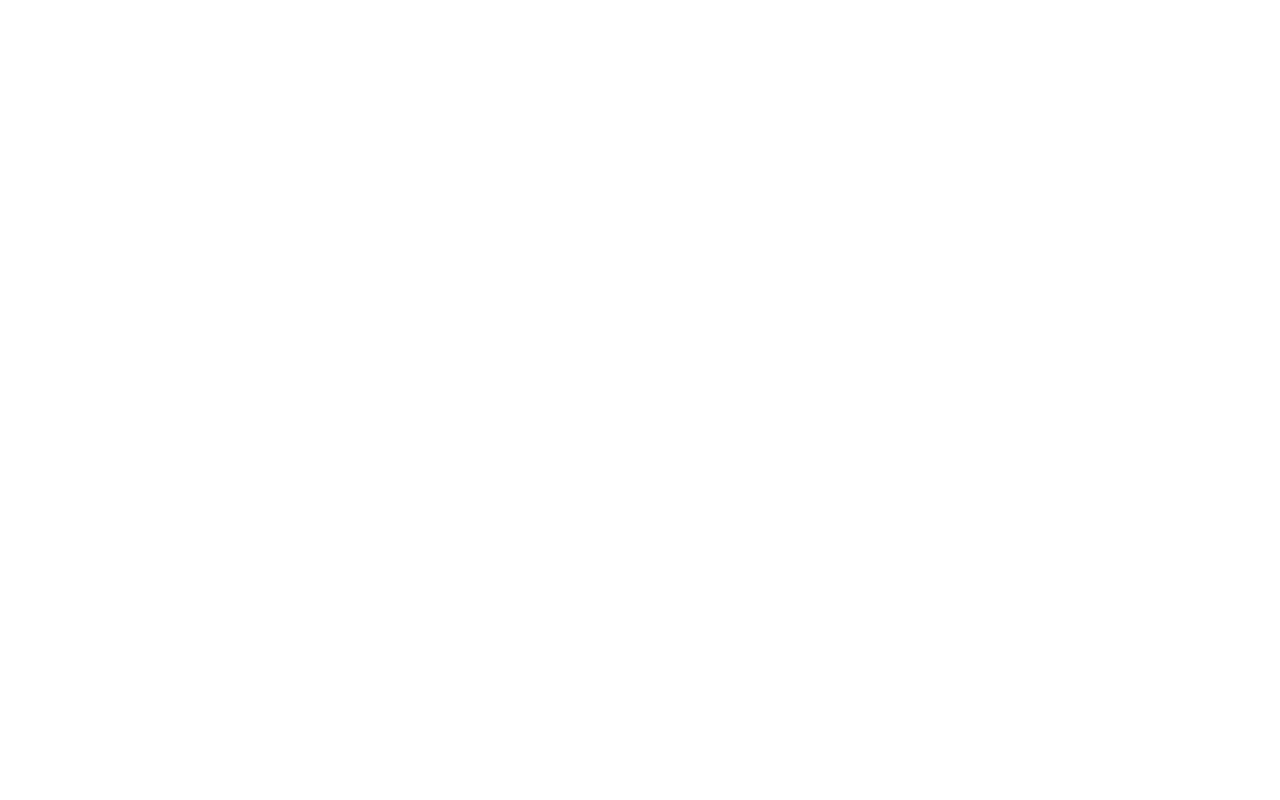
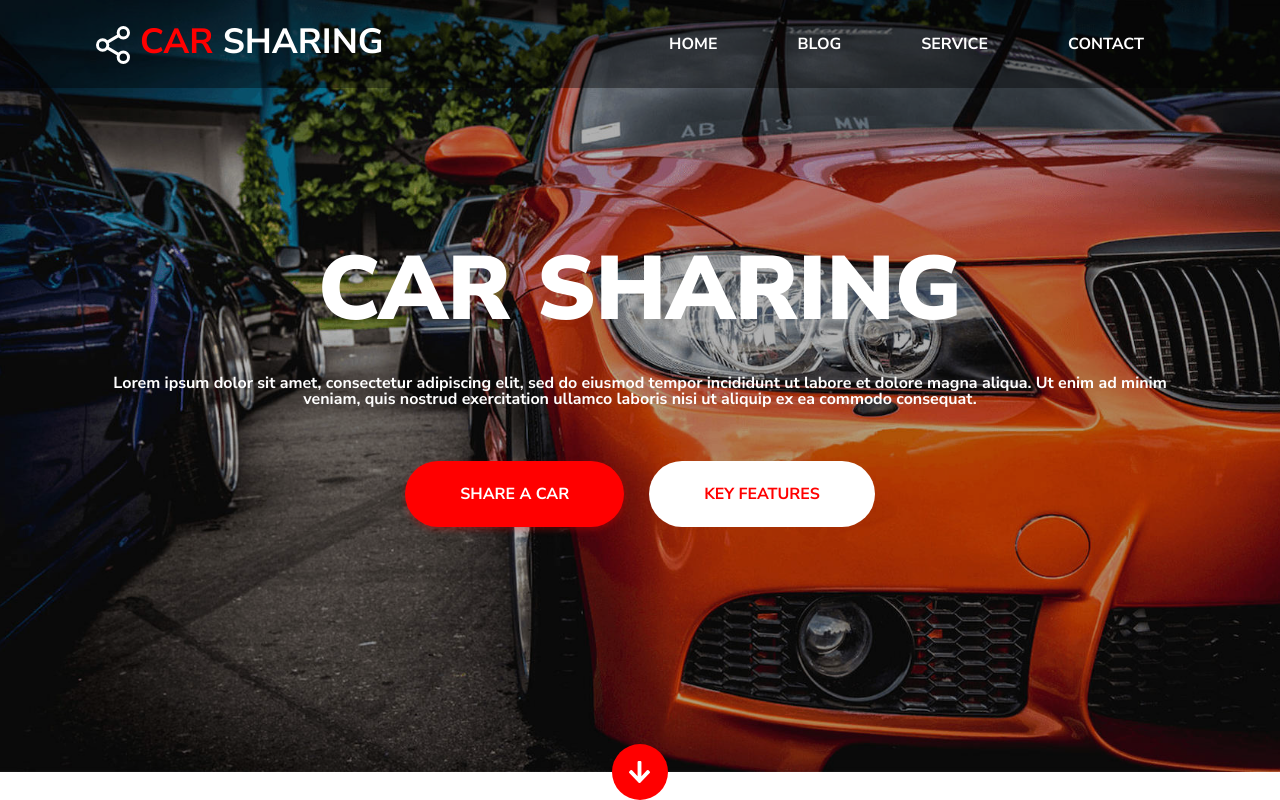
Before and after one commit to Mefioo9/car-sharing, a plain HTML site: page index.html in a window 1280 px wide. Drawn offline with Linux system fonts and the light colour scheme.

Commit message:
Header + banner

```diff
--- a/css/style.css
+++ b/css/style.css
@@ -0,0 +1,142 @@
+* {
+  box-sizing: border-box;
+}
+
+.container {
+  margin: 0 auto;
+  width: 1088px;
+}
+
+.btn {
+  background: #FF0000 0% 0% no-repeat padding-box;
+  box-shadow: 0px 3px 6px #FF00004D;
+  border-radius: 40px;
+  text-align: center;
+  text-decoration: none;
+  text-transform: uppercase;
+  font: normal normal bold 16px/22px Nunito Sans;
+  letter-spacing: 0px;
+  color: #FFFFFF;
+  padding: 10px 30px;
+}
+
+.btn-big {
+  padding: 22px 55px;
+}
+
+.btn-inverted {
+  background: #FFFFFF 0% 0% no-repeat padding-box;
+  box-shadow: none;
+  color: #FF0000;
+}
+
+body {
+  font-family: 'Nunito Sans', sans-serif;
+}
+
+.page-header {
+  text-transform: uppercase;
+  background: #00000066 0% 0% no-repeat padding-box;
+  /* border: 2px solid #FFFFFF33; */
+  height: 88px;
+  position: absolute;
+  top: 0;
+  left: 0;
+  right: 0;
+  z-index: 1;
+}
+
+.page-header .container {
+  height: 100%;
+  display: flex;
+  justify-content: space-between;
+  align-items: center;
+}
+
+.page-header a {
+  color: white;
+  text-decoration: none;
+}
+
+.page-header .page-logo{
+  font-size: 35px;
+  font-weight: bold;
+}
+
+.page-header .page-logo span.accent {
+  color: red;
+}
+
+.page-nav-list {
+  display: flex;
+  font-size: 16px;
+  font-weight: bold;
+}
+
+.page-nav-list a {
+  padding: 33px 40px;
+}
+
+.page-nav-list a:hover {
+  background: #FFFFFF33 0% 0% no-repeat padding-box;
+}
+
+.banner {
+  height: calc(100vh - 28px);
+  background-image: url(../images/Image.jpg);
+  background-size: cover;
+  background-position: center;
+  color: #fff;
+}
+
+.banner .dark-overlay {
+  position: absolute;
+  top: 0;
+  bottom: 28px;
+  left: 0;
+  right: 0;
+  background-color: rgba(0, 0, 0, 0.3);
+}
+
+.banner .container {
+  height: 100%;
+  display: flex;
+  justify-content: center;
+  align-items: center;
+  flex-direction: column;
+}
+
+.banner-title {
+  font-weight: 900;
+  font-size: 90px;
+  text-transform: uppercase;
+}
+
+.banner-text {
+  font-weight: bold;
+  font-size: 16px;
+  text-align: center;
+  margin: 40px 0 54px 0;
+}
+
+.banner-buttons {
+  display: flex;
+}
+
+.banner-buttons .btn:first-child {
+  margin-right: 25px;
+}
+
+.banner::after {
+  content: "";
+  position: absolute;
+  width: 56px;
+  height: 56px;
+  border-radius: 50%;
+  background: red;
+  background-repeat: no-repeat;
+  background-position: center;
+  background-image: url("../images/Icon Arrow Down.svg");
+  bottom: 0;
+  left: calc(50% - 28px);
+}
--- a/index.html
+++ b/index.html
@@ -6,8 +6,47 @@
   <meta http-equiv="X-UA-Compatible" content="ie=edge">
   <title>Car sharing</title>
   <link rel="stylesheet" href="css/reset.css">
+  <link rel="preconnect" href="https://fonts.googleapis.com">
+  <link rel="preconnect" href="https://fonts.gstatic.com" crossorigin>
+  <link href="https://fonts.googleapis.com/css2?family=Nunito+Sans:wght@300;400;700;800;900&family=Open+Sans:wght@300;400&display=swap" rel="stylesheet">
   <link rel="stylesheet" href="css/style.css">
 </head>
 <body>
+  <header class="page-header">
+    <div class="container">
+
+      <a href="/" class="page-logo">
+        <img src="images/Icon Logo Normal.svg" alt="JemWarzywa.pl">
+        <span class="accent">Car</span> Sharing
+      </a>
+
+      <nav class="page-nav">
+        <ul class="page-nav-list">
+          <li><a href="#">Home</a></li>
+          <li><a href="#">Blog</a></li>
+          <li><a href="#">Service</a></li>
+          <li><a href="#">Contact</a></li>
+        </ul>
+      </nav>
+
+    </div>
+  </header>
+
+  <section class="banner">
+    <div class="dark-overlay">
+      <div class="container">
+        <h1 class="banner-title">
+          Car sharing
+        </h1>
+        <p class="banner-text">
+          Lorem ipsum dolor sit amet, consectetur adipiscing elit, sed do eiusmod tempor incididunt ut labore et dolore magna aliqua. Ut enim ad minim veniam, quis nostrud exercitation ullamco laboris nisi ut aliquip ex ea commodo consequat.
+        </p>
+        <div class="banner-buttons">
+          <a href="#" class="btn btn-big">Share a car</a>
+          <a href="#" class="btn btn-big btn-inverted">Key features</a>
+        </div>
+      </div>
+    </div>
+  </section>
 </body>
 </html>
```
